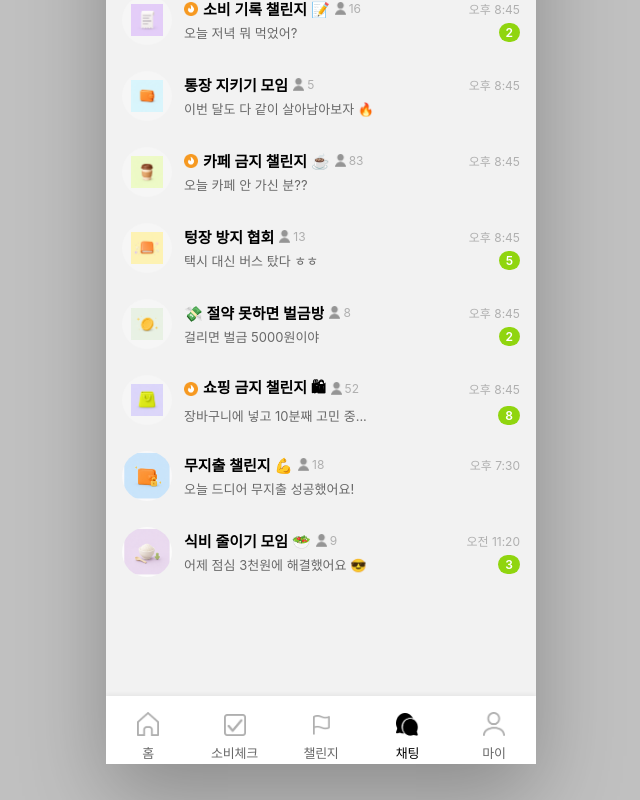
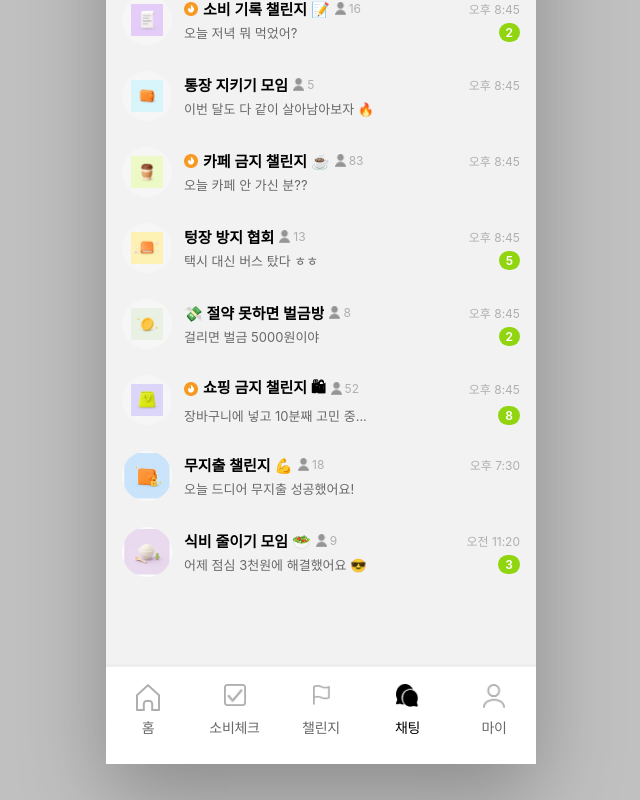
Before and after one commit to nahyune/uxui, a React (Vite) app: page /chat in a window 1280 px wide. Shown: the part 204-1004 px from the top of the page, without its empty margins (319-959 px from the left). Built offline with nearby package versions, Linux system fonts and the light colour scheme; a web font is replaced by a local one.

Commit message:
하단 네비 높이 68→97px, 라벨 13→14px, 피그마 수치 반영

```diff
--- a/src/styles/global.css
+++ b/src/styles/global.css
@@ -54,23 +54,23 @@ body {
 .main-scroll { flex: 1; overflow-y: auto; overflow-x: hidden; scrollbar-width: none; }
 .main-scroll::-webkit-scrollbar { display: none; }
 
-/* ── 하단 네비게이션 ── */
+/* ── 하단 네비게이션 — 피그마 height:97px, items top:17px ── */
 .bottom-nav {
   background: var(--white);
   display: flex; justify-content: space-between; align-items: flex-start;
-  padding: 12px 16px 0;
-  height: 68px;
-  box-shadow: 0 -2px 4px rgba(0,0,0,0.05);
+  padding: 17px 16px 0;
+  height: 97px;
+  box-shadow: 0 -3px 1px rgba(237,237,237,0.84);
   position: relative; z-index: 10; flex-shrink: 0;
 }
-.nav-item { display: flex; flex-direction: column; align-items: center; gap: 7px; width: 52px; color: var(--gray-50); }
-.nav-icon-wrap { height: 28px; display: flex; align-items: flex-end; justify-content: center; flex-shrink: 0; }
-.nav-icon-home      { width: 26px; height: 24px; object-fit: contain; display: block; }
+.nav-item { display: flex; flex-direction: column; align-items: center; justify-content: space-between; height: 53px; width: 52px; color: var(--gray-50); }
+.nav-icon-wrap { display: flex; align-items: flex-end; justify-content: center; flex-shrink: 0; }
+.nav-icon-home      { width: 24px; height: 27px; object-fit: contain; display: block; }
 .nav-icon-check     { width: 22px; height: 22px; object-fit: contain; display: block; }
 .nav-icon-challenge { width: 17px; height: 22px; object-fit: contain; display: block; }
 .nav-icon-chat      { width: 23px; height: 23px; object-fit: contain; display: block; }
 .nav-icon-my        { width: 22px; height: 24px; object-fit: contain; display: block; }
-.nav-label { font-size: 13px; font-weight: 500; letter-spacing: -0.26px; color: var(--gray-50); text-align: center; width: 100%; white-space: nowrap; }
+.nav-label { font-size: 14px; font-weight: 500; letter-spacing: -0.28px; color: var(--gray-50); text-align: center; width: 100%; white-space: nowrap; }
 .nav-item.active .nav-label { color: var(--black); }
 
 /* ── 홈 인디케이터 (제거됨) ── */
@@ -139,6 +139,7 @@ body {
   .status-bar { height: env(safe-area-inset-top, 0px); }
 
   .bottom-nav {
+    height: calc(97px + env(safe-area-inset-bottom, 0px));
     padding-bottom: env(safe-area-inset-bottom, 0px);
   }
 }
```
